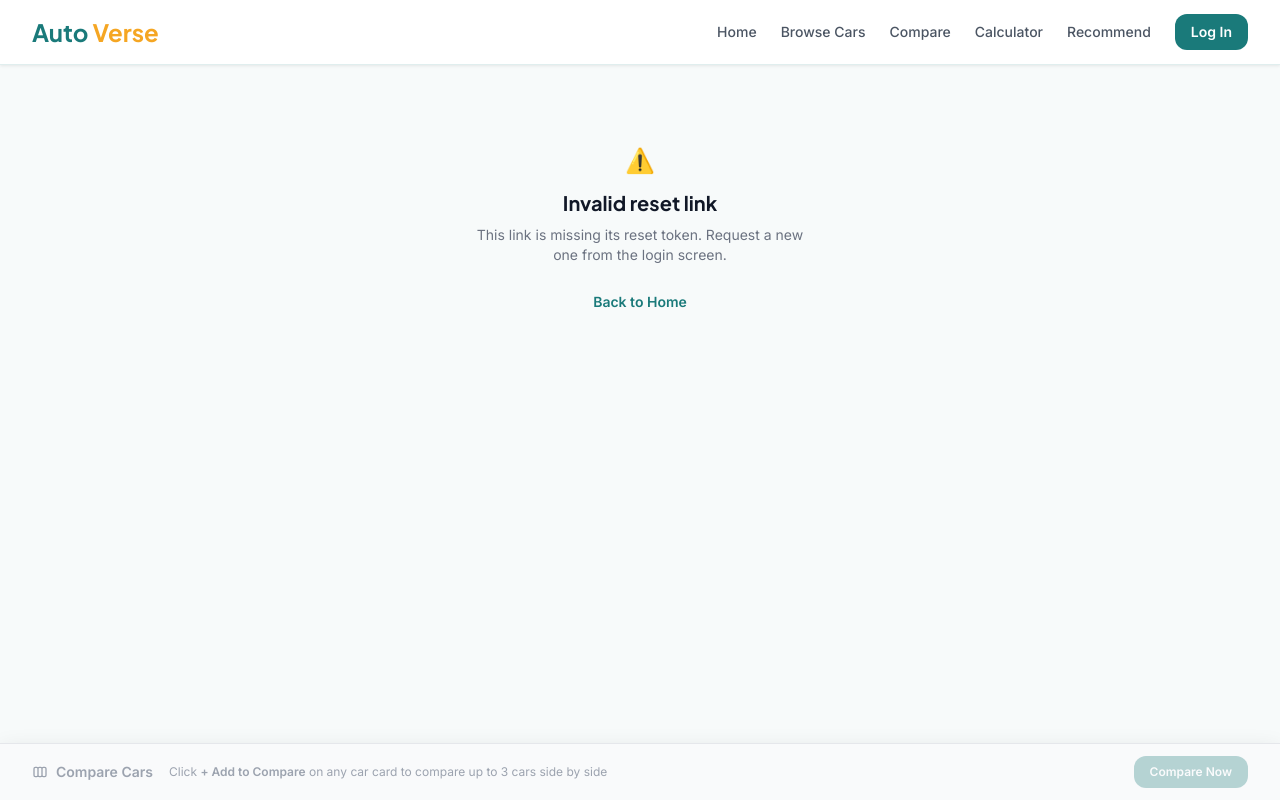
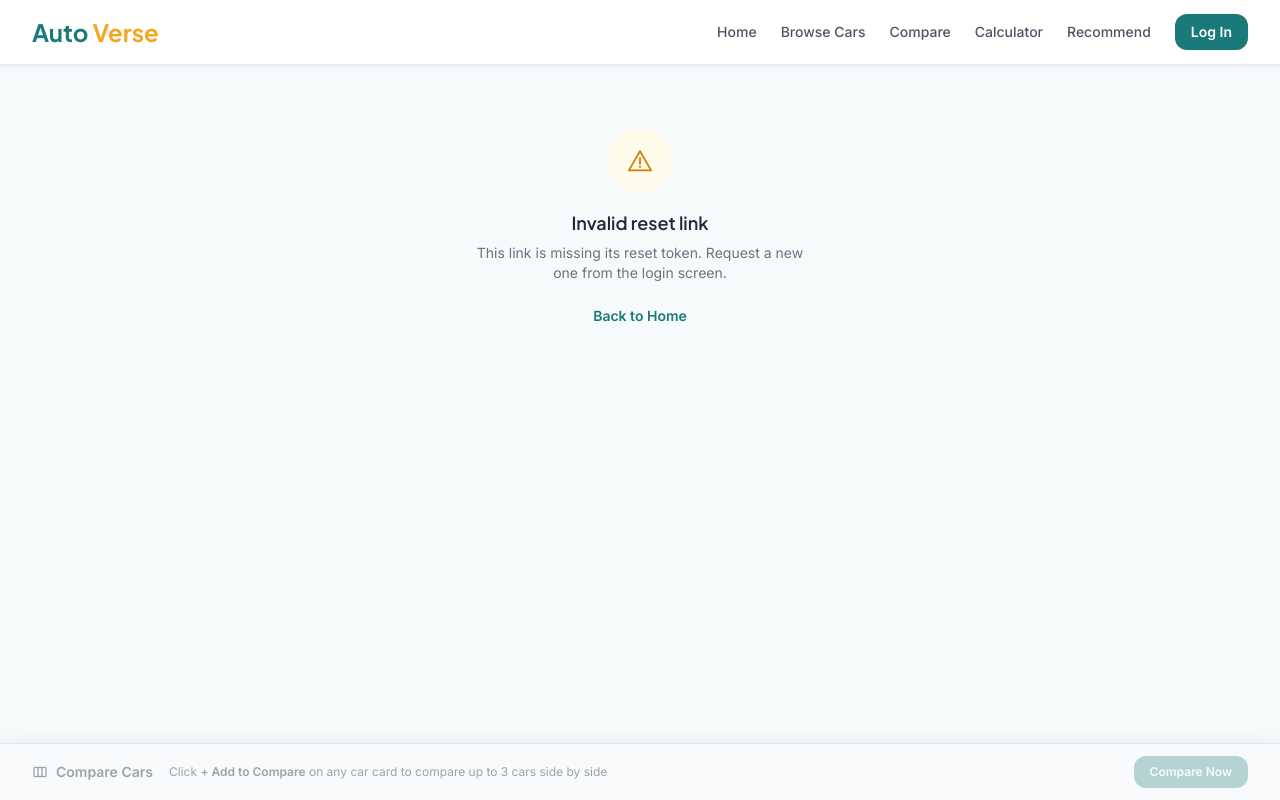
Before and after one commit to malavk22/Auto-Verse, a React (Vite) app in the folder frontend/: page /reset-password in a window 1280 px wide. Built offline with nearby package versions, Linux system fonts and the light colour scheme.

Commit message:
fixed reset password issues

```diff
--- a/frontend/src/pages/ResetPassword.jsx
+++ b/frontend/src/pages/ResetPassword.jsx
@@ -3,6 +3,7 @@ import { useSearchParams, Link } from 'react-router-dom'
 import { resetPassword } from '../api/auth'
 import { useAuth } from '../context/AuthContext'
 import PasswordStrengthBar from '../components/ui/PasswordStrengthBar'
+import EmptyState from '../components/ui/EmptyState'
 
 export default function ResetPassword() {
   const [searchParams] = useSearchParams()
@@ -36,11 +37,14 @@ export default function ResetPassword() {
 
   if (!token) {
     return (
-      <div className="max-w-sm mx-auto px-4 py-20 text-center">
-        <p className="text-2xl mb-3">⚠️</p>
-        <h1 className="text-xl font-display font-bold text-gray-900 mb-2">Invalid reset link</h1>
-        <p className="text-sm text-muted mb-6">This link is missing its reset token. Request a new one from the login screen.</p>
-        <Link to="/" className="text-sm font-semibold text-primary hover:underline">Back to Home</Link>
+      <div className="max-w-sm mx-auto">
+        <EmptyState
+          icon="alertTriangle"
+          tone="amber"
+          title="Invalid reset link"
+          description="This link is missing its reset token. Request a new one from the login screen."
+          action={<Link to="/" className="text-sm font-semibold text-primary hover:underline">Back to Home</Link>}
+        />
       </div>
     )
   }
```
